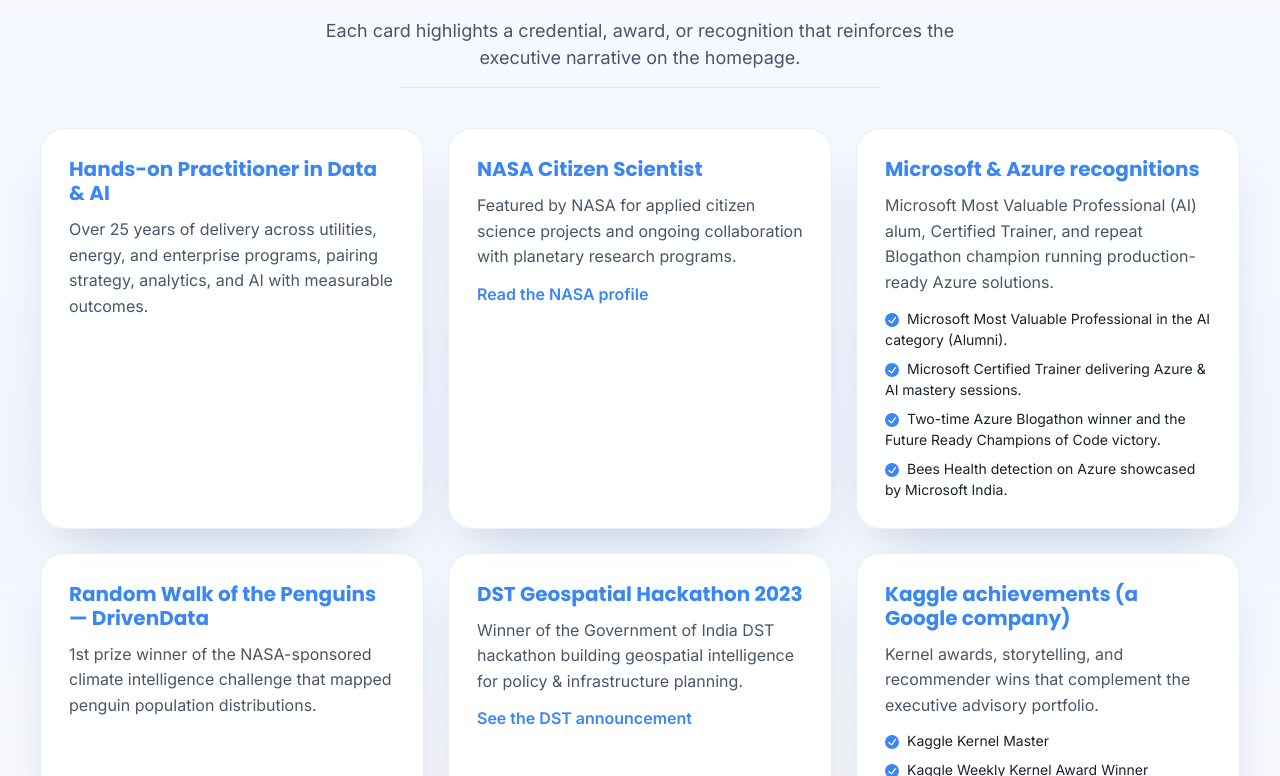
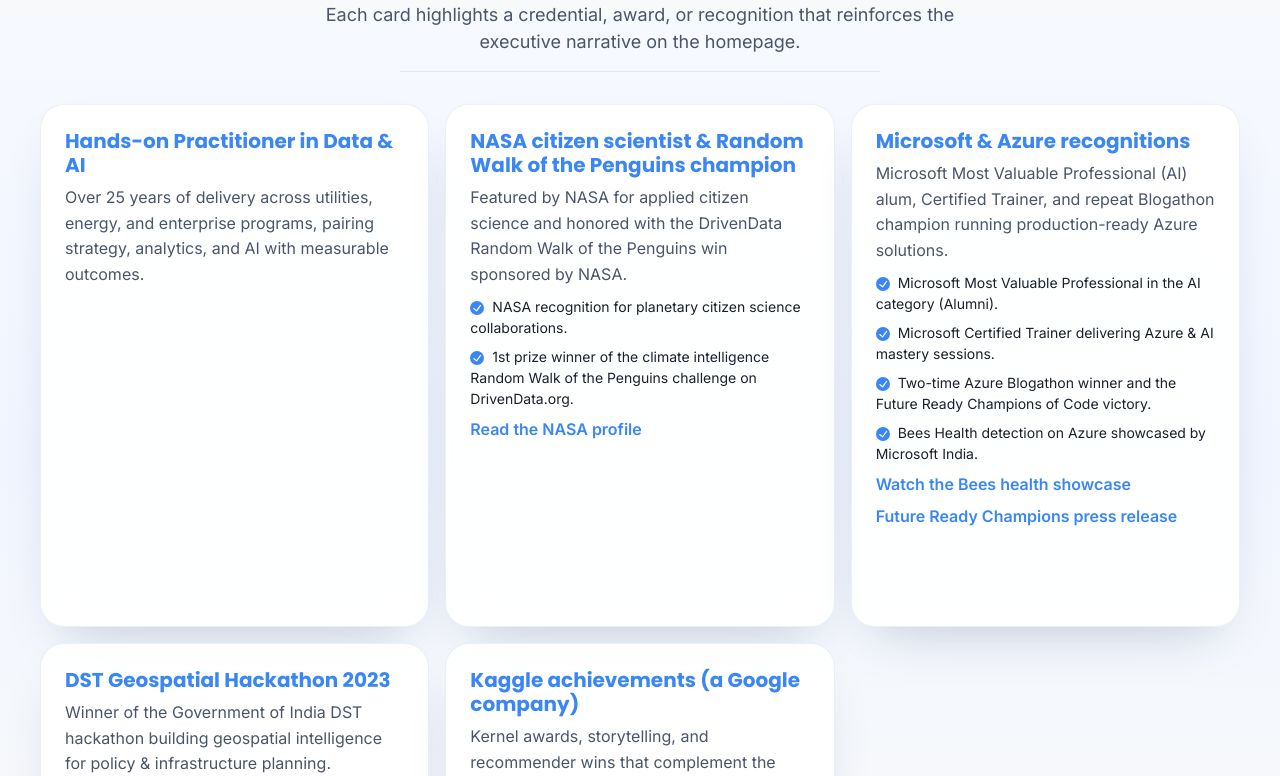
Before and after one commit to ambarishg/AmbarishWEBSITE, a React (Vite) app: page / in a window 1280 px wide. Shown: the part 3184-3960 px from the top of the page. Built offline with nearby package versions, Linux system fonts and the light colour scheme; no server answers.

Commit message:
NEW LOOK

```diff
--- a/src/sections/ExecutivePresence.jsx
+++ b/src/sections/ExecutivePresence.jsx
@@ -7,12 +7,16 @@ const cards = [
     title: 'Hands-on Practitioner in Data & AI',
     description:
       'Over 25 years of delivery across utilities, energy, and enterprise programs, pairing strategy, analytics, and AI with measurable outcomes.',
-    minH: '170px'
+    minH: '180px'
   },
   {
-    title: 'NASA Citizen Scientist',
+    title: 'NASA citizen scientist & Random Walk of the Penguins champion',
     description:
-      'Featured by NASA for applied citizen science projects and ongoing collaboration with planetary research programs.',
+      'Featured by NASA for applied citizen science and honored with the DrivenData Random Walk of the Penguins win sponsored by NASA.',
+    details: [
+      'NASA recognition for planetary citizen science collaborations.',
+      '1st prize winner of the climate intelligence Random Walk of the Penguins challenge on DrivenData.org.'
+    ],
     link: { label: 'Read the NASA profile', href: 'https://science.nasa.gov/people/ambarish-ganguly/' },
     minH: '200px'
   },
@@ -33,19 +37,13 @@ const cards = [
         href: 'https://news.microsoft.com/en-in/microsoft-celebrates-future-ready-champions-of-code-with-over-100k-developers-and-technology-enthusiasts/'
       }
     ],
-    minH: '320px'
-  },
-  {
-    title: 'Random Walk of the Penguins — DrivenData',
-    description:
-      '1st prize winner of the NASA-sponsored climate intelligence challenge that mapped penguin population distributions.',
-    minH: '180px'
+    minH: '280px'
   },
   {
     title: 'DST Geospatial Hackathon 2023',
     description: 'Winner of the Government of India DST hackathon building geospatial intelligence for policy & infrastructure planning.',
     link: { label: 'See the DST announcement', href: 'https://www.indianweb2.com/2023/06/winners-of-dst-geospatial-hackathon-2023.html' },
-    minH: '200px'
+    minH: '180px'
   },
   {
     title: 'Kaggle achievements (a Google company)',
@@ -60,23 +58,25 @@ const cards = [
       'Kernel Award for Recommender System — DonorsChoose.org Recommender Competition'
     ],
     link: { label: 'Explore the Kaggle story', href: '/highlights/kaggle-achievements' },
-    minH: '380px'
+    minH: '280px'
   }
 ];
 
 const ExecutivePresence = () => {
   const bg = useColorModeValue('surface', 'rgba(255,255,255,0.02)');
   const accent = useColorModeValue('brand.500', 'brand.200');
+  const gridTemplate = { base: 'repeat(1, minmax(0, 1fr))', md: 'repeat(2, minmax(0, 1fr))', xl: 'repeat(3, minmax(0, 1fr))' };
+  const gridGap = { base: 3, md: 4 };
 
   return (
-    <Box id="executive-presence" py={{ base: 16, md: 20 }}>
+    <Box id="executive-presence" py={{ base: 12, md: 16 }}>
       <Container maxW="7xl">
         <SectionHeading
           eyebrow="Executive presence"
           title="Executive proof points across NASA, Microsoft, and national hackathons"
           description="Each card highlights a credential, award, or recognition that reinforces the executive narrative on the homepage."
         />
-        <Grid templateColumns={{ base: 'repeat(1, minmax(0, 1fr))', md: 'repeat(3, minmax(0, 1fr))' }} gap={6} mt={10}>
+        <Grid templateColumns={gridTemplate} gridAutoRows="1fr" gap={gridGap} mt={8}>
           {cards.map((card) => (
             <Box
               key={card.title}
@@ -84,10 +84,12 @@ const ExecutivePresence = () => {
               bg={bg}
               borderColor="outline"
               borderWidth="1px"
-              p={{ base: 6, md: 7 }}
+              p={{ base: 5, md: 6 }}
+              display="flex"
+              flexDirection="column"
               minH={card.minH}
             >
-              <Stack spacing={3}>
+              <Stack spacing={2} flex={1}>
                 <Heading size="md" color={accent}>
                   {card.title}
                 </Heading>
@@ -114,6 +116,21 @@ const ExecutivePresence = () => {
                     {card.link.label}
                   </Link>
                 ) : null}
+                {card.links ? (
+                  <Stack spacing={2}>
+                    {card.links.map((link) => (
+                      <Link
+                        key={link.label + link.href}
+                        href={link.href}
+                        color={accent}
+                        fontWeight="semibold"
+                        isExternal={link.href.startsWith('http')}
+                      >
+                        {link.label}
+                      </Link>
+                    ))}
+                  </Stack>
+                ) : null}
               </Stack>
             </Box>
           ))}
```
Also changed, not shown: 1 other file (tests, documents, lock files or other folders).
